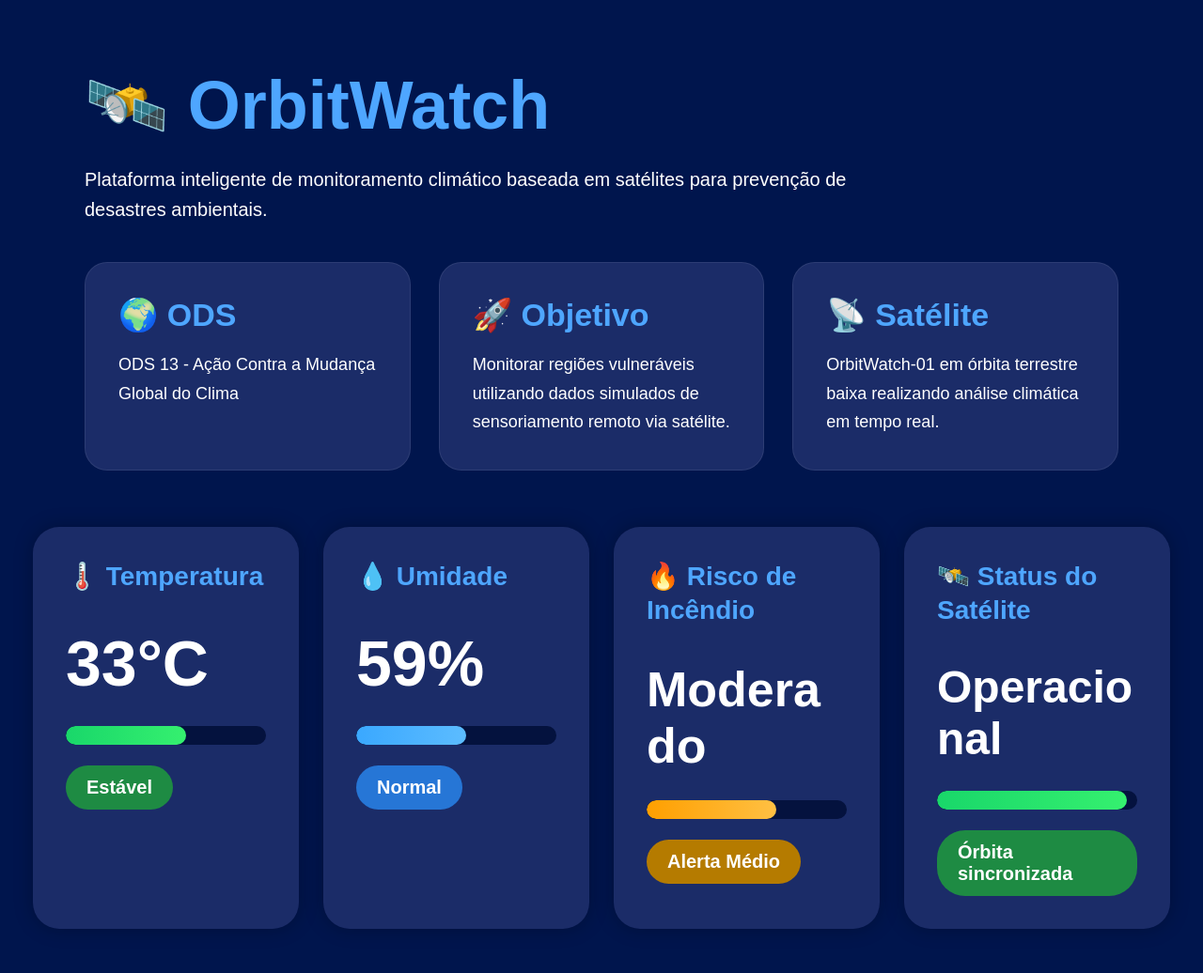
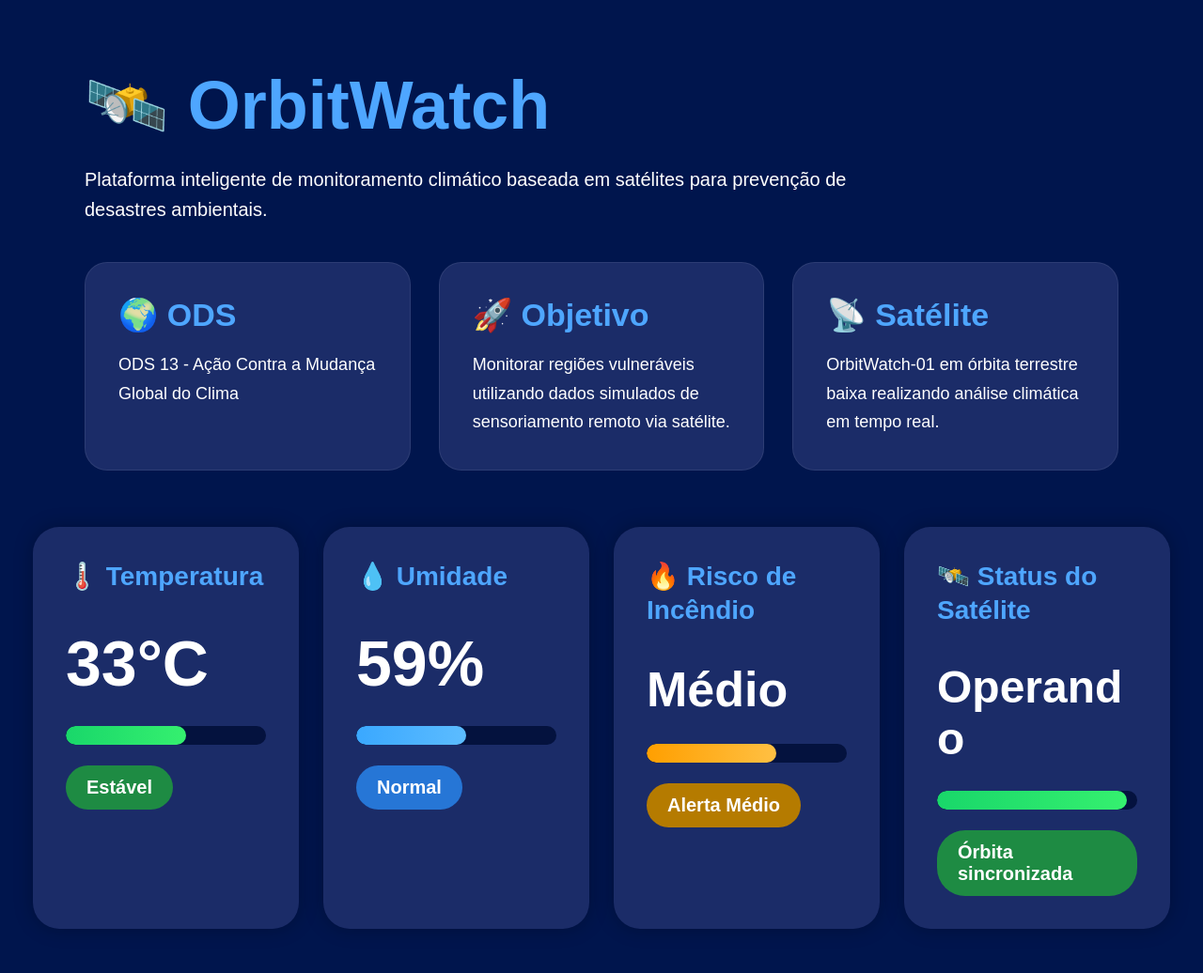
Before and after one commit to Matos-Ricardo/orbitwatch, a website: page index.html in a window 1280 px wide. Shown: the top 1036 px of the page at 94% size. Drawn offline with Linux system fonts and the light colour scheme.

Commit message:
perfeito_1 final

```diff
--- a/index.html
+++ b/index.html
@@ -71,7 +71,7 @@
 
       <div class="dashboard-card">
         <h2>🔥 Risco de Incêndio</h2>
-        <div class="value risk-text" id="risk">Moderado</div>
+        <div class="value risk-text" id="risk">Médio</div>
 
         <div class="progress">
           <div class="progress-fill orange" style="width: 65%;"></div>
@@ -82,7 +82,7 @@
 
       <div class="dashboard-card">
         <h2>🛰️ Status do Satélite</h2>
-        <div class="value satellite-text">Operacional</div>
+        <div class="value satellite-text">Operando</div>
 
         <div class="progress">
           <div class="progress-fill green" style="width: 95%;"></div>
```
